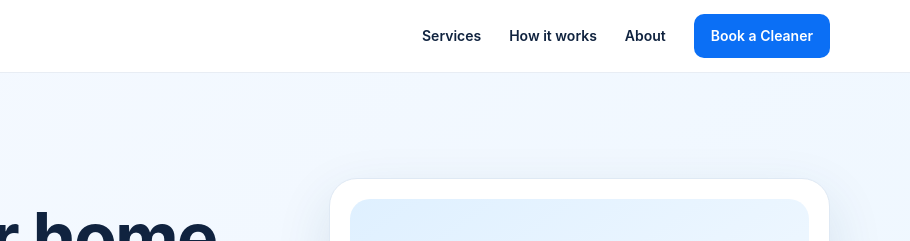
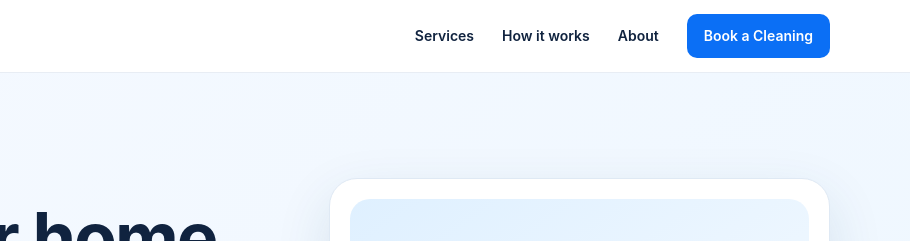
Before and after one commit to bakhtllahkhan1-ship-it/Cleano--website, a plain HTML site: page index.html in a window 1280 px wide. Shown: the top 241 px of the page, 370-1280 px from the left. Drawn offline with Linux system fonts and the light colour scheme.

Commit message:
Update index.html

```diff
--- a/index.html
+++ b/index.html
@@ -17,7 +17,7 @@
         <a href="#services">Services</a>
         <a href="#how">How it works</a>
         <a href="#about">About</a>
-        <a href="#booking" class="nav-cta">Book a Cleaner</a>
+        <a href="#booking" class="nav-cta">Book a Cleaning</a>
       </div>
       <button class="menu-btn" aria-label="Open menu">☰</button>
     </nav>
```
